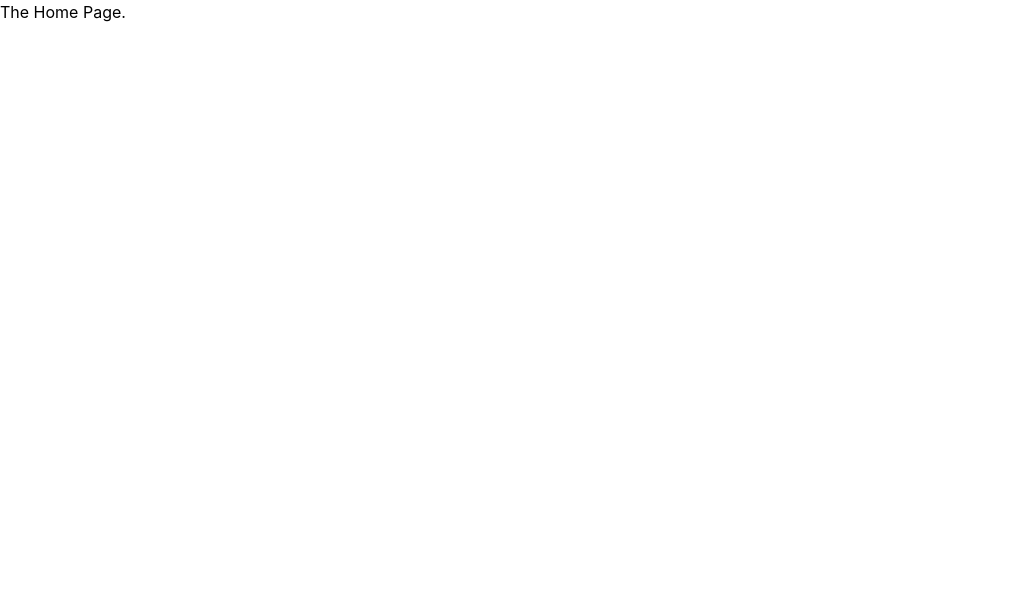
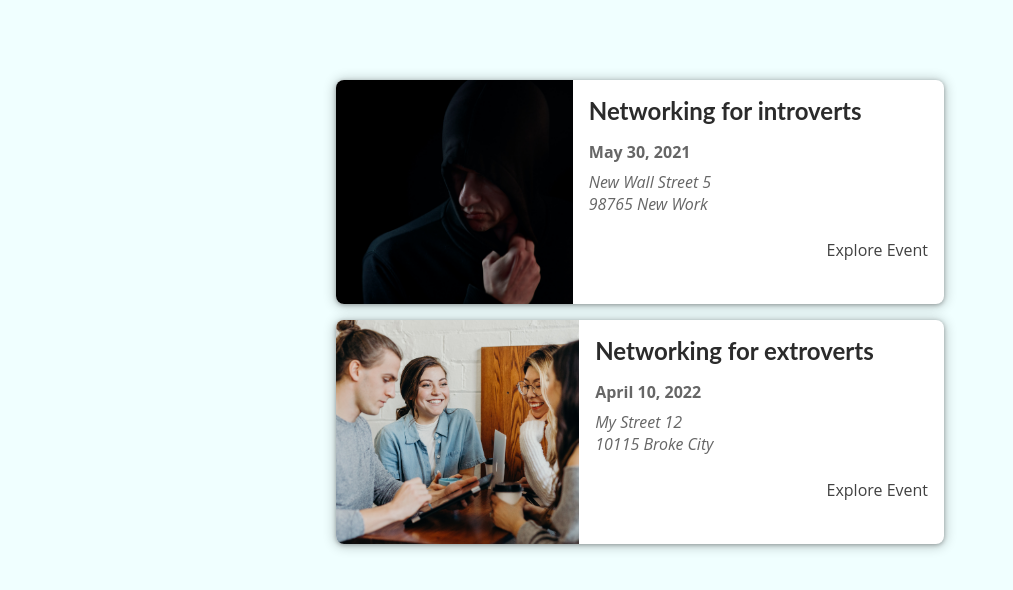
Before and after one commit to Raphael-Tene/upcoming, a Next.js app: page / in a window 1280 px wide. Shown: the top 590 px of the page, without its empty margins (0-1013 px from the left). Built offline with nearby package versions, Linux system fonts and the light colour scheme.

Commit message:
outputed data

```diff
--- /dev/null
+++ b/components/events/event-item.js
@@ -0,0 +1,39 @@
+/* eslint-disable react/prop-types */
+import React from "react";
+import Link from "next/link";
+import classes from "./eventItem.module.css";
+
+function EventItem(props) {
+  const { title, image, date, location, id } = props;
+
+  const humanReadableDate = new Date(date).toLocaleDateString("en-US", {
+    day: "numeric",
+    month: "long",
+    year: "numeric",
+  });
+
+  const formattedAddress = location.replace(", ", "\n");
+  const exploreLink = `events/${id}`;
+
+  return (
+    <li className={classes.item}>
+      <img src={"/" + image} alt={id} />
+      <div className={classes.content}>
+        <div className={classes.summary}>
+          <h2>{title} </h2>
+          <div className={classes.date}>
+            <time>{humanReadableDate}</time>
+          </div>
+          <div>
+            <address className={classes.address}>{formattedAddress}</address>
+          </div>
+        </div>
+        <div className={classes.actions}>
+          <Link href={exploreLink}> Explore Event</Link>
+        </div>
+      </div>
+    </li>
+  );
+}
+
+export default EventItem;
--- /dev/null
+++ b/components/events/event-list.js
@@ -0,0 +1,24 @@
+/* eslint-disable react/prop-types */
+import React from "react";
+import EventItem from "./event-item";
+import classes from "./eventList.module.css";
+
+function EventList(props) {
+  const { items } = props;
+  return (
+    <ul className={classes.list}>
+      {items.map((event) => (
+        <EventItem
+          id={event.id}
+          title={event.title}
+          image={event.image}
+          location={event.location}
+          key={event.id}
+          date={event.date}
+        />
+      ))}
+    </ul>
+  );
+}
+
+export default EventList;
--- /dev/null
+++ b/components/events/eventItem.module.css
@@ -0,0 +1,103 @@
+.item {
+  box-shadow: 0 1px 4px rgba(0, 0, 0, 0.3), 0 1px 12px 2px rgba(0, 0, 0, 0.2);
+  border-radius: 8px;
+  overflow: hidden;
+  background-color: white;
+  margin: 1rem;
+  display: flex;
+  flex-direction: column;
+  gap: 1rem;
+}
+
+.item img {
+  width: 100%;
+  object-fit: cover;
+  height: 10rem;
+}
+
+.content {
+  width: 100%;
+  padding: 0 1rem;
+  text-align: center;
+}
+
+.content h2 {
+  margin: 0.5rem 0;
+}
+
+.date,
+.address {
+  display: flex;
+  gap: 0.5rem;
+  align-items: center;
+}
+
+.date svg,
+.address svg {
+  width: 1.25rem;
+  height: 1.25rem;
+  color: #666666;
+}
+
+.content time {
+  color: #666666;
+  font-weight: bold;
+}
+
+.content address {
+  margin: 0.5rem 0;
+  color: #666666;
+  white-space: pre;
+}
+
+.actions {
+  display: flex;
+  flex-direction: column;
+  padding: 1rem;
+}
+
+.actions a {
+  display: block;
+}
+
+.actions a span {
+  vertical-align: middle;
+}
+
+.icon {
+  margin-left: 0.5rem;
+  display: inline-flex;
+  justify-content: center;
+  align-items: center;
+}
+
+.icon svg {
+  width: 1.25rem;
+  height: 1.25rem;
+}
+
+@media (min-width: 768px) {
+  .item {
+    flex-direction: row;
+  }
+
+  .item img {
+    width: 40%;
+    height: 14rem;
+  }
+
+  .content {
+    width: 60%;
+    padding: 0;
+    text-align: left;
+  }
+
+  .content h2 {
+    margin: 1rem 0;
+  }
+
+  .actions {
+    flex-direction: row;
+    justify-content: flex-end;
+  }
+}
--- /dev/null
+++ b/components/events/eventList.module.css
@@ -0,0 +1,5 @@
+.list {
+  width: 90%;
+  max-width: 40rem;
+  margin: 5rem auto;
+}
--- /dev/null
+++ b/eventData.js
@@ -0,0 +1,57 @@
+const DUMMY_EVENTS = [
+  {
+    id: "e1",
+    title: "Programming for everyone",
+    description:
+      "Everyone can learn to code! Yes, everyone! In this live event, we are going to go through all the key basics and get you started with programming as well.",
+    location: "Somestreet 25, 12345 San Somewhereo",
+    date: "2021-05-12",
+    image: "images/coding-event.jpg",
+    isFeatured: false,
+  },
+  {
+    id: "e2",
+    title: "Networking for introverts",
+    description:
+      "We know: Networking is no fun if you are an introvert person. That's why we came up with this event - it'll be so much easier. Promised!",
+    location: "New Wall Street 5, 98765 New Work",
+    date: "2021-05-30",
+    image: "images/introvert-event.jpg",
+    isFeatured: true,
+  },
+  {
+    id: "e3",
+    title: "Networking for extroverts",
+    description:
+      "You probably need no help with networking in general. But focusing your energy correctly - that is something where most people can improve.",
+    location: "My Street 12, 10115 Broke City",
+    date: "2022-04-10",
+    image: "images/extrovert-event.jpg",
+    isFeatured: true,
+  },
+];
+
+export function getFeaturedEvents() {
+  return DUMMY_EVENTS.filter((event) => event.isFeatured);
+}
+
+export function getAllEvents() {
+  return DUMMY_EVENTS;
+}
+
+export function getFilteredEvents(dateFilter) {
+  const { year, month } = dateFilter;
+
+  let filteredEvents = DUMMY_EVENTS.filter((event) => {
+    const eventDate = new Date(event.date);
+    return (
+      eventDate.getFullYear() === year && eventDate.getMonth() === month - 1
+    );
+  });
+
+  return filteredEvents;
+}
+
+export function getEventById(id) {
+  return DUMMY_EVENTS.find((event) => event.id === id);
+}
--- a/pages/index.js
+++ b/pages/index.js
@@ -1,8 +1,13 @@
+// @ts-nocheck
 import React from "react";
+import EventList from "../components/events/event-list";
+import { getFeaturedEvents } from "../eventData";
+
 function HomePage() {
+  const featuredEvents = getFeaturedEvents();
   return (
     <div>
-      <h1>The Home Page.</h1>
+      <EventList items={featuredEvents} />
     </div>
   );
 }
--- a/postcss.config.js
+++ /dev/null
@@ -1,6 +0,0 @@
-module.exports = {
-  plugins: {
-    tailwindcss: {},
-    autoprefixer: {},
-  },
-}
--- a/styles/globals.css
+++ b/styles/globals.css
@@ -1,12 +1,18 @@
-@tailwind base;
-@tailwind components;
-@tailwind utilities;
-html,
 body {
-  padding: 0;
   margin: 0;
-  font-family: -apple-system, BlinkMacSystemFont, Segoe UI, Roboto, Oxygen,
-    Ubuntu, Cantarell, Fira Sans, Droid Sans, Helvetica Neue, sans-serif;
+  font-family: "Open Sans", "Lato", sans-serif;
+  color: #414141;
+  background-color: azure;
+}
+
+h1,
+h2,
+h3,
+h4,
+h5,
+h6 {
+  font-family: "Lato", sans-serif;
+  color: #2b2b2b;
 }
 
 a {
@@ -14,6 +20,16 @@
   text-decoration: none;
 }
 
+ul {
+  list-style: none;
+  margin: 0;
+  padding: 0;
+}
+
+.center {
+  margin: auto;
+  text-align: center;
+}
 * {
   box-sizing: border-box;
 }
--- a/tailwind.config.js
+++ /dev/null
@@ -1,11 +0,0 @@
-/** @type {import('tailwindcss').Config} */
-module.exports = {
-  content: [
-    "./pages/**/*.{js,ts,jsx,tsx}",
-    "./components/**/*.{js,ts,jsx,tsx}",
-  ],
-  theme: {
-    extend: {},
-  },
-  plugins: [],
-};
```
